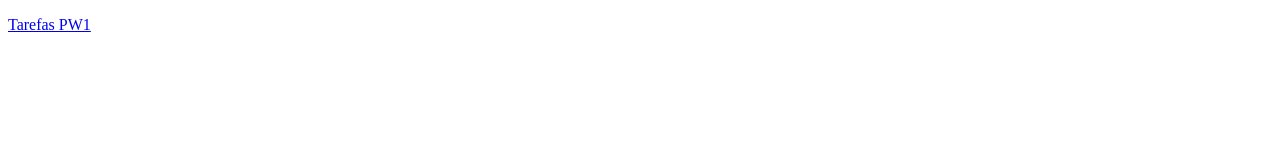
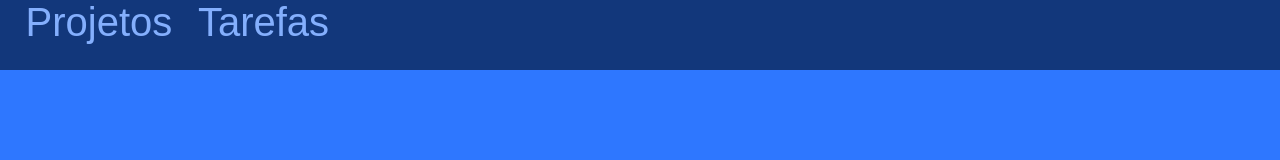
Before and after one commit to fasefo/fasefo.github.io, a plain HTML site: page index.html in a window 1280 px wide. Drawn offline with Linux system fonts and the light colour scheme.

Commit message:
added main header to main page. added favicon.

```diff
--- a/index.html
+++ b/index.html
@@ -1,12 +1,28 @@
 <!DOCTYPE html>
 <html lang="en">
+
 	<head>
 		<meta charset="UTF-8">
 		<meta name="viewport" content="width=device-width, initial-scale=1.0">
 		<title>Página Principal</title>
+		<link rel="icon" type="image/x-icon" href="images/favicon.ico">
+		<link rel="stylesheet" href="mainPage.css">
 	</head>
 	<html>
-    <body>
-        <a href="PW1.html"><p>Tarefas PW1</p></a>
+
+		<body style="background-color: #2e77ff; margin: 0 0 0 0;">
+
+			<div class="mainHeader">
+
+				<div class="headingOption">
+					Projetos
+				</div>
+				<div class="headingOption">
+					<a href="PW1.html">Tarefas</a>
+				</div>
+
+			</div>
+
 		</body>
+
 	</html>
--- /dev/null
+++ b/mainPage.css
@@ -0,0 +1,27 @@
+.headingOption {
+	margin-left: 2%;
+	font-size: 250%;
+	font-family: sans-serif;
+	color: #84affd;
+}
+.headingOption:hover {
+	color: #c7dbff;
+}
+
+.mainHeader {
+	height: 70px;
+	background-color: #12377b;
+	display: flex;
+	position: sticky;
+	top: 0;
+}
+	a {
+	text-decoration: inherit;
+	color: inherit;
+	font-size: inherit;
+}
+a:visited {
+	text-decoration: inherit;
+	color: inherit;
+	font-size: inherit;
+}
```
Also changed, not shown: PW1.html (+15 -6 lines), computadorECelular.html (+16 -13 lines), sobreMim.html (+12 -7 lines), images/favicon.ico (added). Lines whose indentation alone changed are shown as unchanged.
